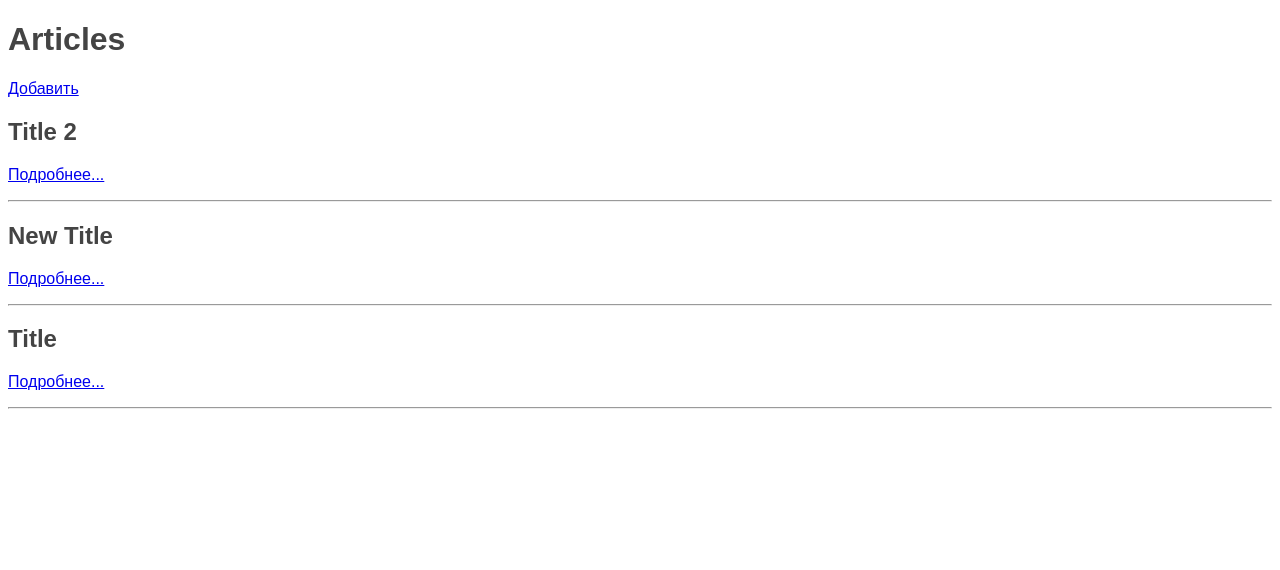
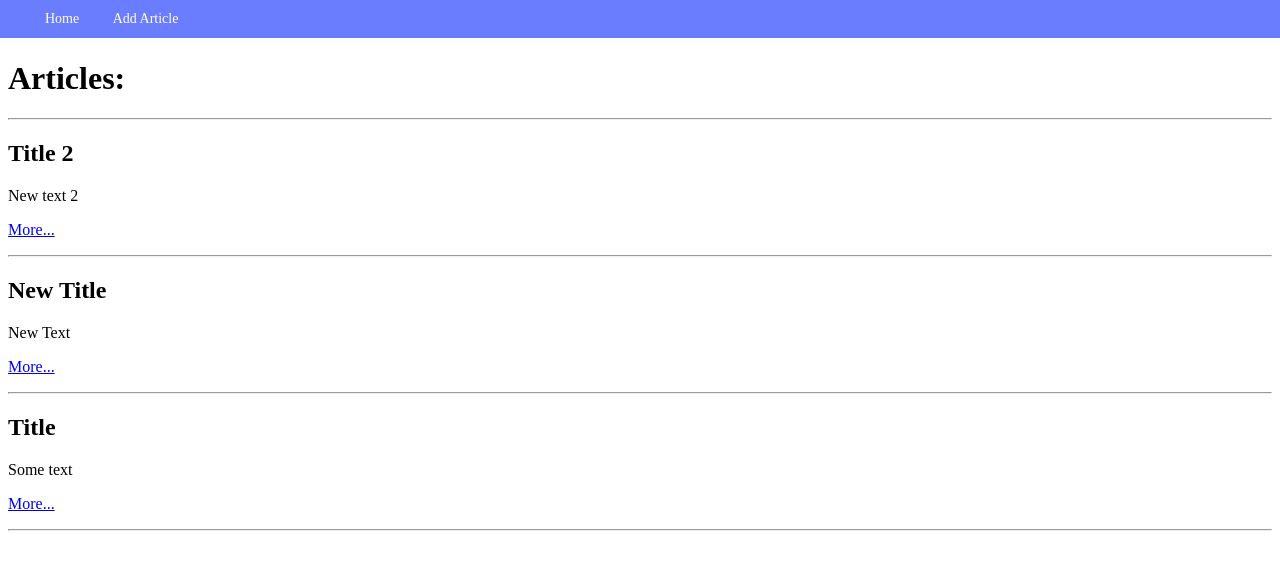
Before and after one commit to shgab/pet_project, a Django app: page / in a window 1280 px wide. Shown: the top 570 px of the page. Run offline with Django 3.2, Linux system fonts and the light colour scheme; data comes from the database, SQL or seed files in the repository.

Commit message:
refctored urls, redirections, named urls, added base template

```diff
--- a/project_articles/project_articles/urls.py
+++ b/project_articles/project_articles/urls.py
@@ -19,7 +19,7 @@ from webapp import views as webapp_views
 
 urlpatterns = [
     path('admin/', admin.site.urls),
-    path('', webapp_views.index_view, name='home'),
-    path('articles/add/', webapp_views.article_create_view, name='article_create'),
-    path('article/', webapp_views.article_view, name='article_view'),
+    path('', webapp_views.index_view, name='index'),
+    path('articles/add/', webapp_views.article_create_view, name='article_add'),
+    path('article/<int:pk>', webapp_views.article_view, name='article_view'),
 ]
--- /dev/null
+++ b/project_articles/webapp/static/css/style.css
@@ -0,0 +1,83 @@
+body {
+
+
+
+    /* отступ, чтобы компенсировать высоту навбара */
+
+    margin-top: 60px;
+
+}
+
+
+
+.navbar {
+
+    display: block;
+
+    background: #6a7dff;
+
+    position: fixed;
+
+    top: 0;
+
+    right: 0;
+
+    left: 0;
+
+    font-size: 0;
+
+    box-sizing: border-box;
+
+    padding: 7px 30px;
+
+}
+
+
+
+.menu {
+
+    font-size: 14px;
+
+    line-height: 1;
+
+    padding: 0;
+
+    margin: 0;
+
+    display: inline-block;
+
+    color: #fffee8;
+
+}
+
+
+
+.menu li {
+
+    display: inline-block;
+
+}
+
+
+
+.menu a {
+
+    display: inline-block;
+
+    text-decoration: none;
+
+    color: inherit;
+
+    padding: 5px 15px;
+
+}
+
+
+
+.menu a:hover {
+
+    color: #ffc122;
+
+    text-decoration: underline;
+
+}
--- /dev/null
+++ b/project_articles/webapp/templates/base.html
@@ -0,0 +1,49 @@
+{% load static %}
+
+<!doctype html>
+
+<html lang="en">
+
+<head>
+
+    <meta charset="UTF-8">
+
+    <meta name="viewport"
+
+         content="width=device-width, user-scalable=no, initial-scale=1.0, maximum-scale=1.0, minimum-scale=1.0">
+
+    <meta http-equiv="X-UA-Compatible" content="ie=edge">
+
+    <title>{% block title %}Blog{% endblock %}</title>
+
+    <link rel="stylesheet" href="{% static 'css/style.css' %}">
+
+</head>
+
+<body>
+
+<nav class="navbar">
+
+    <div class="container">
+
+        <ul class="menu">
+
+            <li><a href="{% url 'index' %}">Home</a></li>
+
+            {% block menu %}{% endblock %}
+
+        </ul>
+
+    </div>
+
+</nav>
+
+<div class="container">
+
+    {% block content %}{% endblock %}
+
+</div>
+
+</body>
+
+</html>
--- a/project_articles/webapp/templates/index.html
+++ b/project_articles/webapp/templates/index.html
@@ -1,66 +1,27 @@
-<!doctype html>
+{% extends 'base.html' %}
 
-<html lang="en">
+{% block menu %}
 
-<head>
+   <li><a href="{% url 'article_add' %}">Add Article</a></li>
 
-    <meta charset="UTF-8">
+{% endblock %}
 
-    <meta name="viewport"
+{% block content %}
 
-          content="width=device-width, user-scalable=no, initial-scale=1.0, maximum-scale=1.0, minimum-scale=1.0">
+   <h1>Articles:</h1>
 
-    <meta http-equiv="X-UA-Compatible" content="ie=edge">
+   <hr/>
 
-    <title>Hello</title>
+   {% for article in articles %}
 
-    <style type="text/css">
+       <h2>{{ article.title }}</h2>
 
-        body {
+       <div>{{ article.text }}</div>
 
-            font-family: Arial, sans-serif;
+       <p><a href="{% url 'article_view' article.pk %}">More...</a></p>
 
-            font-size: 16px;
+       <hr/>
 
-            color: #444444;
+   {% endfor %}
 
-        }
-
-
-
-        .container {
-
-            margin: 0 auto;
-
-            width: 100%;
-
-            max-width: 900px;
-
-            text-align: center;
-
-        }
-
-
-
-    </style>
-
-</head>
-
-<body>
-<h1>Articles</h1>
-
-    <p><a href="/articles/add/">Добавить</a></p>
-
-{% for article in articles %}
-
-    <h2>{{ article.title }}</h2>
-
-    <p><a href="/article/?pk={{ article.pk }}">Подробнее...</a></p>
-
-    <hr>
-
-{% endfor %}
-
-</body>
-
-</html>
+{% endblock %}
--- a/project_articles/webapp/views.py
+++ b/project_articles/webapp/views.py
@@ -1,5 +1,7 @@
-from django.shortcuts import render
+from django.shortcuts import render, get_object_or_404, redirect
 from webapp.models import Article
+from django.http import HttpResponseRedirect, HttpResponseNotFound
+from django.urls import reverse
 
 
 # Create your views here.
@@ -26,20 +28,13 @@ def article_create_view(request):
 
         article = Article.objects.create(title=title, text=text, author=author)
 
-        context = {
 
-            'article': article
-
-        }
-
-        return render(request, 'article_view.html', context)
+        return redirect('article_view', pk=article.pk)
 
 
-def article_view(request):
+def article_view(request, pk):
 
-    article_id = request.GET.get('pk')
-
-    article = Article.objects.get(pk=article_id)
+    article = get_object_or_404(Article, pk=pk)
 
     context = {'article': article}
     return render(request, 'article_view.html', context)
```
Also changed, not shown: project_articles/webapp/templates/article_create.html (+12 -27 lines), project_articles/webapp/templates/article_view.html (+9 -18 lines).
